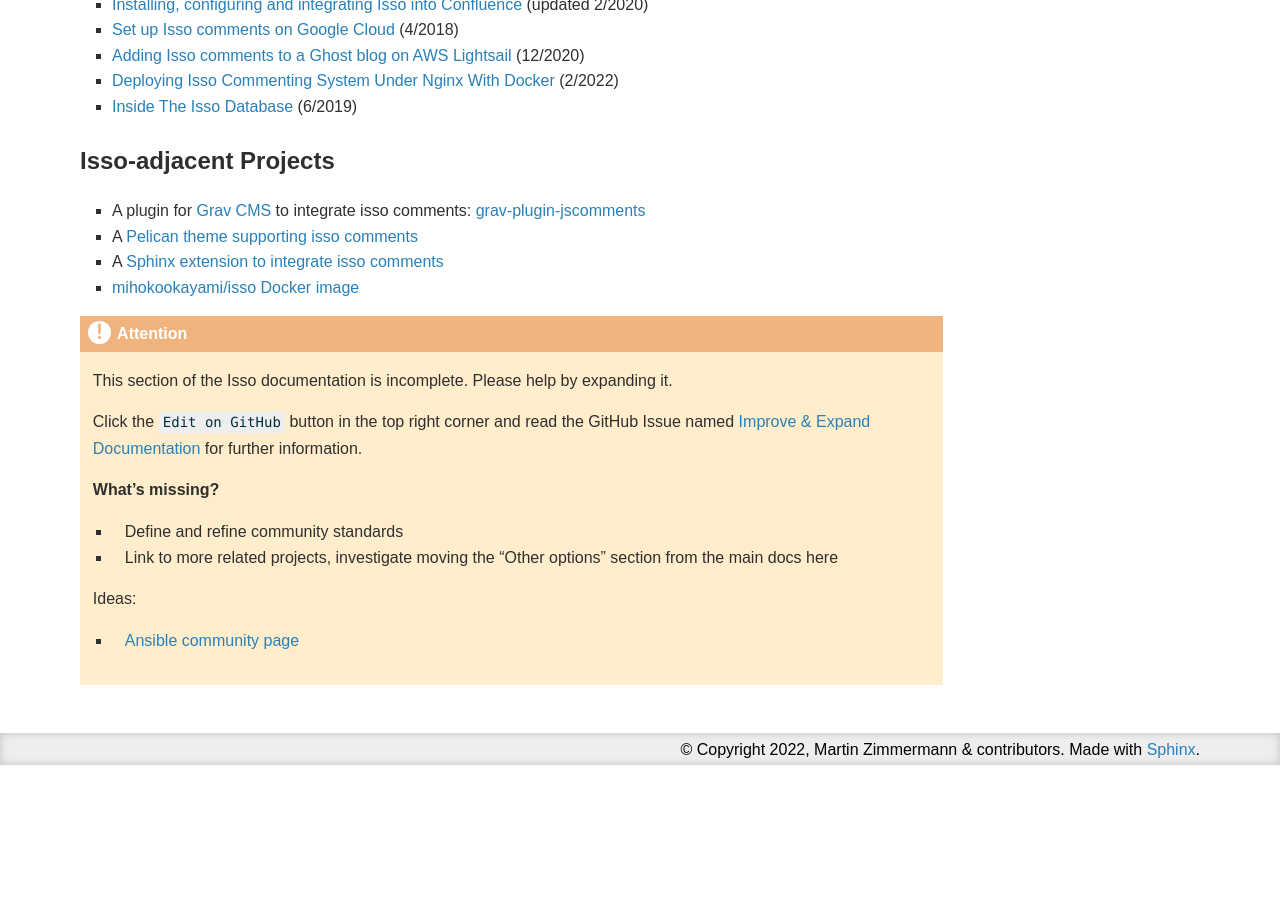
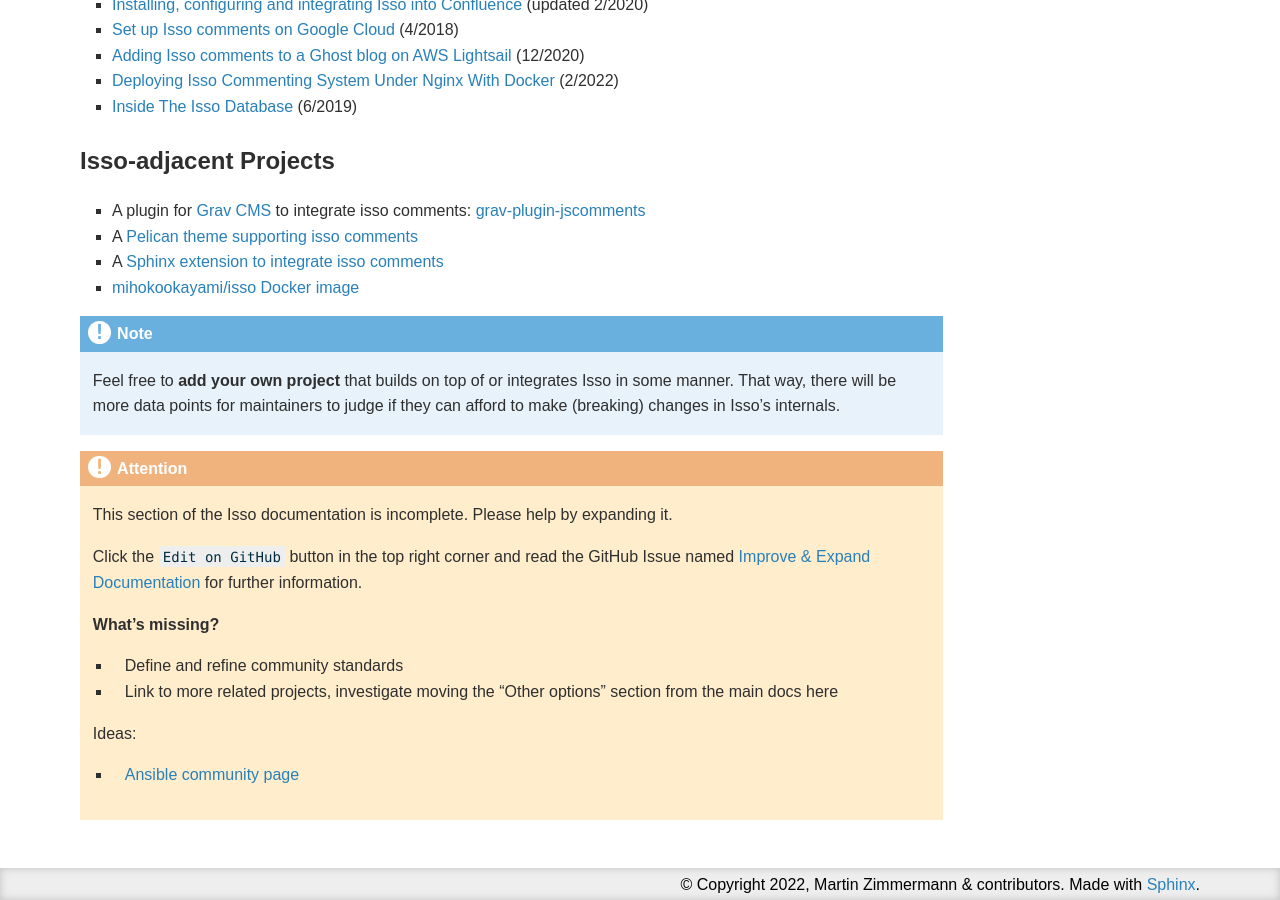
Before and after one commit to isso-comments/isso, a Sphinx documentation site: the page built from docs/community.rst, in a window 1280 px wide and 900 px high, scrolled down 958 px. Built offline with Sphinx 7.4.7, drawn with Linux system fonts in a browser that asks for light colours; before the commit the page ends 1723 px from its top, so only the background shows below that.

Commit message:
docs: community: Add note to add own projects

```diff
--- a/docs/community.rst
+++ b/docs/community.rst
@@ -93,6 +93,11 @@
 .. _Grav cms: https://en.wikipedia.org/wiki/Grav_(CMS)
 .. _grav-plugin-jscomments: https://github.com/Sommerregen/grav-plugin-jscomments>
 
+.. note::
+   Feel free to **add your own project** that builds on top of or integrates
+   Isso in some manner. That way, there will be more data points for
+   maintainers to judge if they can afford to make (breaking) changes in Isso's
+   internals.
 
 .. attention::
 
```
